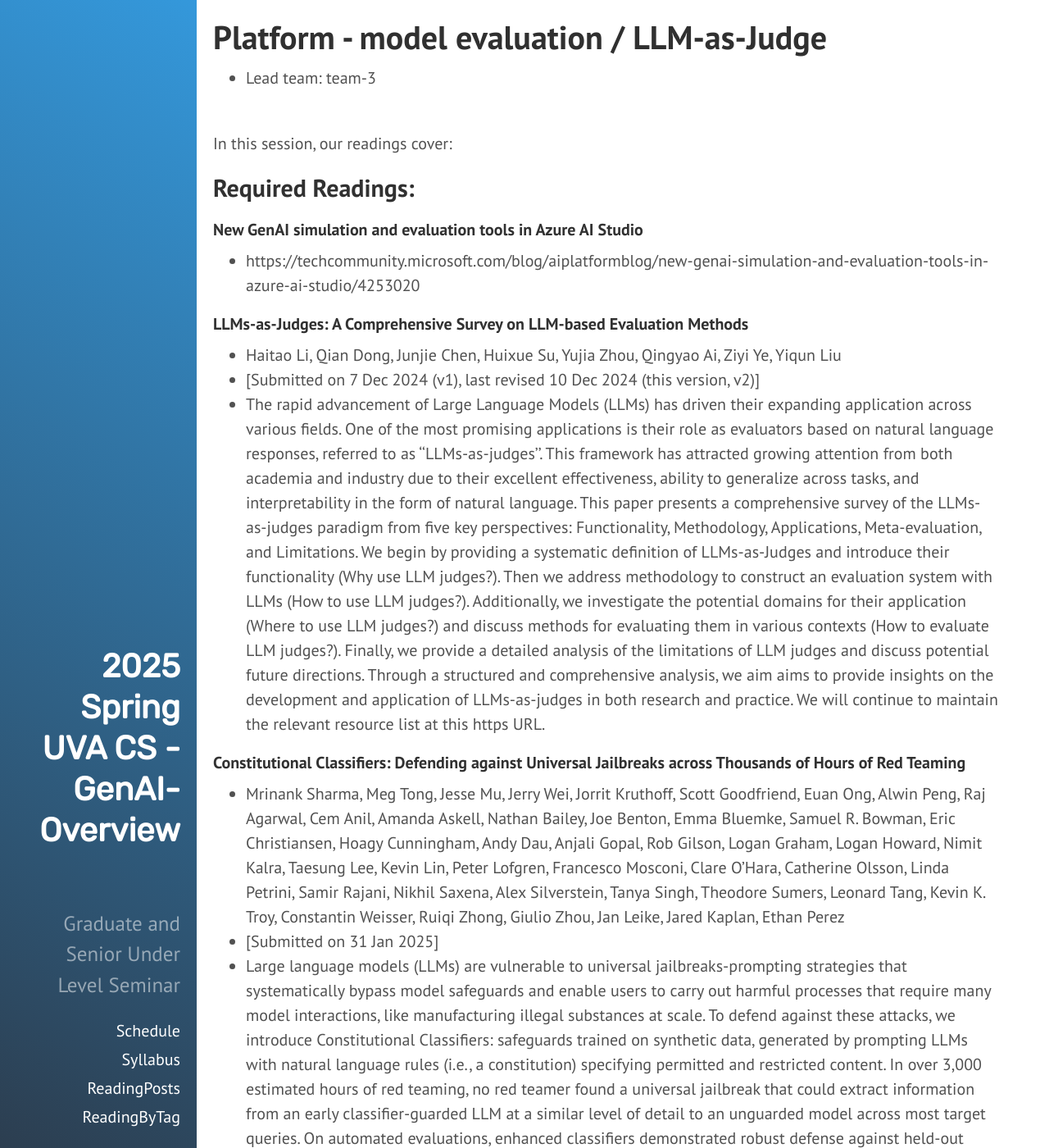
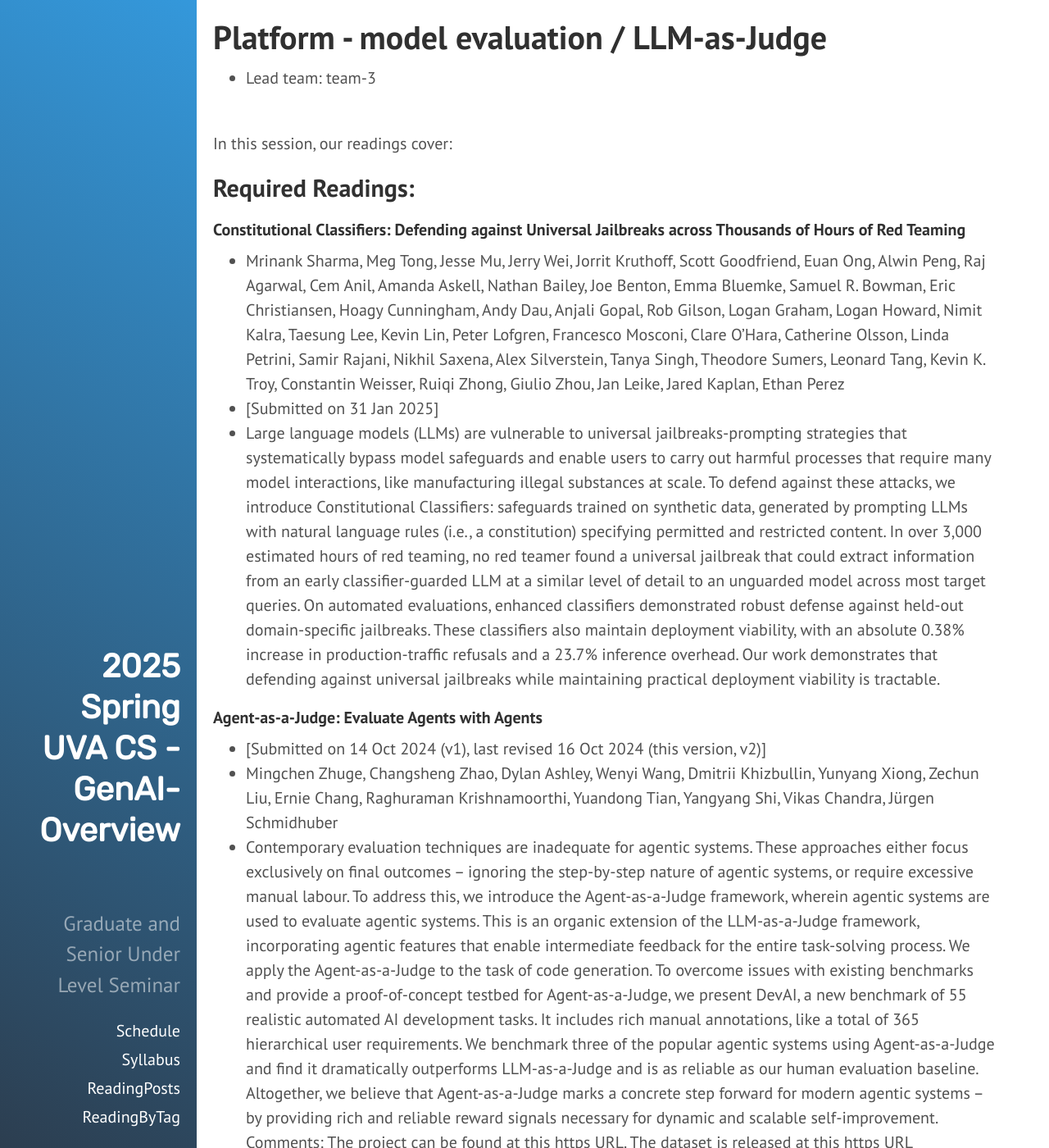
Before and after one commit to qiyanjun/2025sp-GenAI-overview, a Jekyll site: the page built from _contents/S0-L11.md, in a window 1280 px wide and 1400 px high. Shown: the whole window at 82% size. Built offline with Jekyll 4.4.1, drawn with Linux system fonts in a browser that asks for light colours; some of the changed text lies outside the part shown.

Commit message:
Update S0-L11.md

```diff
--- a/_contents/S0-L11.md
+++ b/_contents/S0-L11.md
@@ -20,19 +20,6 @@
 ## Required Readings:
 
 
-
-#### New GenAI simulation and evaluation tools in Azure AI Studio
-+ https://techcommunity.microsoft.com/blog/aiplatformblog/new-genai-simulation-and-evaluation-tools-in-azure-ai-studio/4253020
-
-
-#### LLMs-as-Judges: A Comprehensive Survey on LLM-based Evaluation Methods
-+ Haitao Li, Qian Dong, Junjie Chen, Huixue Su, Yujia Zhou, Qingyao Ai, Ziyi Ye, Yiqun Liu
-+ [Submitted on 7 Dec 2024 (v1), last revised 10 Dec 2024 (this version, v2)]
-+ The rapid advancement of Large Language Models (LLMs) has driven their expanding application across various fields. One of the most promising applications is their role as evaluators based on natural language responses, referred to as ''LLMs-as-judges''. This framework has attracted growing attention from both academia and industry due to their excellent effectiveness, ability to generalize across tasks, and interpretability in the form of natural language. This paper presents a comprehensive survey of the LLMs-as-judges paradigm from five key perspectives: Functionality, Methodology, Applications, Meta-evaluation, and Limitations. We begin by providing a systematic definition of LLMs-as-Judges and introduce their functionality (Why use LLM judges?). Then we address methodology to construct an evaluation system with LLMs (How to use LLM judges?). Additionally, we investigate the potential domains for their application (Where to use LLM judges?) and discuss methods for evaluating them in various contexts (How to evaluate LLM judges?). Finally, we provide a detailed analysis of the limitations of LLM judges and discuss potential future directions. Through a structured and comprehensive analysis, we aim aims to provide insights on the development and application of LLMs-as-judges in both research and practice. We will continue to maintain the relevant resource list at this https URL.
-
-
-
-
 #### Constitutional Classifiers: Defending against Universal Jailbreaks across Thousands of Hours of Red Teaming
 + Mrinank Sharma, Meg Tong, Jesse Mu, Jerry Wei, Jorrit Kruthoff, Scott Goodfriend, Euan Ong, Alwin Peng, Raj Agarwal, Cem Anil, Amanda Askell, Nathan Bailey, Joe Benton, Emma Bluemke, Samuel R. Bowman, Eric Christiansen, Hoagy Cunningham, Andy Dau, Anjali Gopal, Rob Gilson, Logan Graham, Logan Howard, Nimit Kalra, Taesung Lee, Kevin Lin, Peter Lofgren, Francesco Mosconi, Clare O'Hara, Catherine Olsson, Linda Petrini, Samir Rajani, Nikhil Saxena, Alex Silverstein, Tanya Singh, Theodore Sumers, Leonard Tang, Kevin K. Troy, Constantin Weisser, Ruiqi Zhong, Giulio Zhou, Jan Leike, Jared Kaplan, Ethan Perez
 + [Submitted on 31 Jan 2025]
```
Also changed, not shown: other parts of _contents/S0-L11.md (+15 -0 lines).
